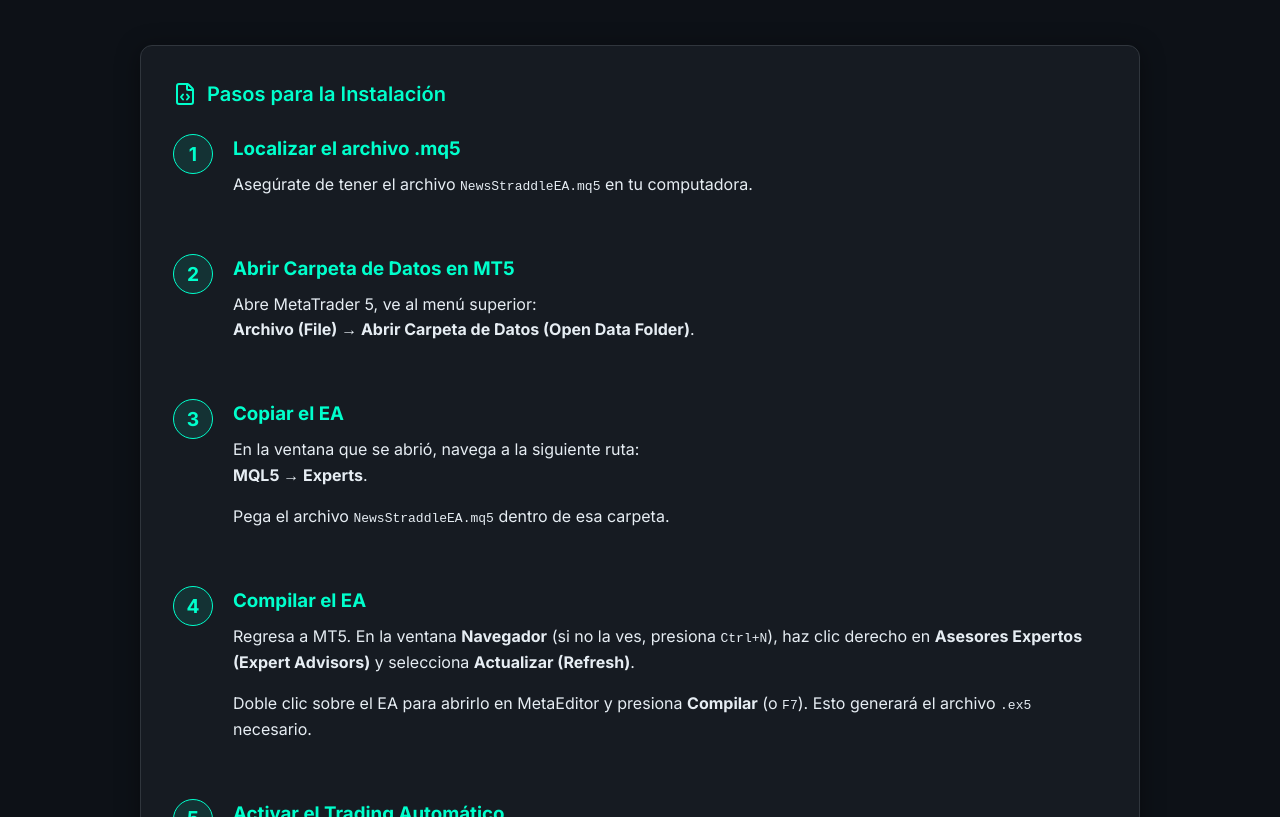
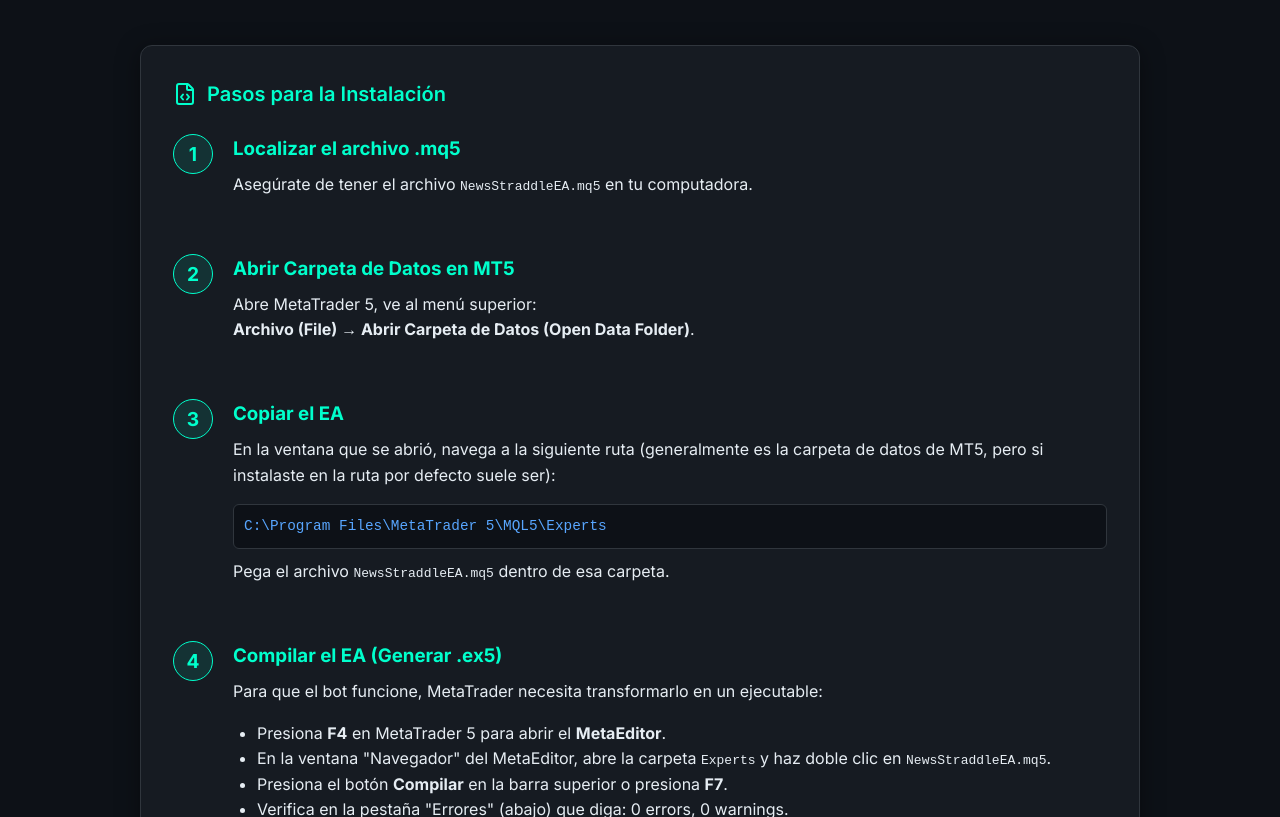
Before and after one commit to germancin/system-claw, a plain HTML site: page mt5-news-straddle-strategy/installation-guide.html in a window 1280 px wide. Shown: the part 135-952 px from the top of the page. Drawn offline with nearby package versions, Linux system fonts and the light colour scheme.

Commit message:
docs: update installation guide with specific path and compilation steps

```diff
--- a/mt5-news-straddle-strategy/installation-guide.html
+++ b/mt5-news-straddle-strategy/installation-guide.html
@@ -274,24 +274,32 @@
                     <div class="step-number">3</div>
                     <div class="step-content">
                         <h3>Copiar el EA</h3>
-                        <p>En la ventana que se abrió, navega a la siguiente ruta: <br>
-                            <strong>MQL5 &rarr; Experts</strong>.
-                        </p>
-                        <p>Pega el archivo <code>NewsStraddleEA.mq5</code> dentro de esa carpeta.</p>
+                        <p>En la ventana que se abrió, navega a la siguiente ruta (generalmente es la carpeta de datos
+                            de MT5, pero si instalaste en la ruta por defecto suele ser):</p>
+                        <div class="code-snippet">C:\Program Files\MetaTrader 5\MQL5\Experts</div>
+                        <p style="margin-top: 10px;">Pega el archivo <code>NewsStraddleEA.mq5</code> dentro de esa
+                            carpeta.</p>
                     </div>
                 </div>
 
                 <div class="step-item">
                     <div class="step-number">4</div>
                     <div class="step-content">
-                        <h3>Compilar el EA</h3>
-                        <p>Regresa a MT5. En la ventana <strong>Navegador</strong> (si no la ves, presiona
-                            <code>Ctrl+N</code>), haz clic derecho en <strong>Asesores Expertos (Expert
-                                Advisors)</strong> y selecciona <strong>Actualizar (Refresh)</strong>.
-                        </p>
-                        <p>Doble clic sobre el EA para abrirlo en MetaEditor y presiona <strong>Compilar</strong> (o
-                            <code>F7</code>). Esto generará el archivo <code>.ex5</code> necesario.
-                        </p>
+                        <h3>Compilar el EA (Generar .ex5)</h3>
+                        <p>Para que el bot funcione, MetaTrader necesita transformarlo en un ejecutable:</p>
+                        <ul style="margin-left: 1.5rem; margin-bottom: 1rem; color: var(--text-main);">
+                            <li>Presiona <strong>F4</strong> en MetaTrader 5 para abrir el <strong>MetaEditor</strong>.
+                            </li>
+                            <li>En la ventana "Navegador" del MetaEditor, abre la carpeta <code>Experts</code> y haz
+                                doble clic en <code>NewsStraddleEA.mq5</code>.</li>
+                            <li>Presiona el botón <strong>Compilar</strong> en la barra superior o presiona
+                                <strong>F7</strong>.</li>
+                            <li>Verifica en la pestaña "Errores" (abajo) que diga: <span class="highlight">0 errors, 0
+                                    warnings</span>.</li>
+                        </ul>
+                        <p>Regresa a MT5, ve a la ventana <strong>Navegador</strong> (Ctrl+N), haz clic derecho sobre
+                            "Asesores Expertos" y selecciona <strong>Actualizar (Refresh)</strong>. ¡El bot ya aparecerá
+                            listo!</p>
                     </div>
                 </div>
 
```
